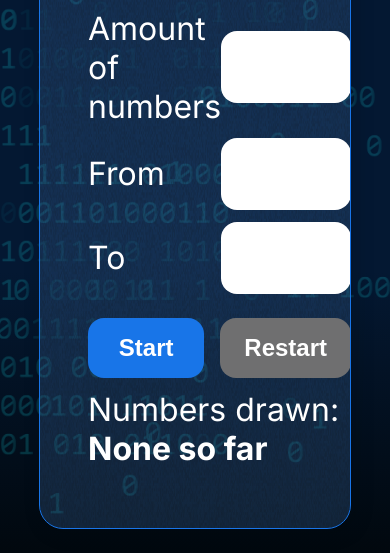
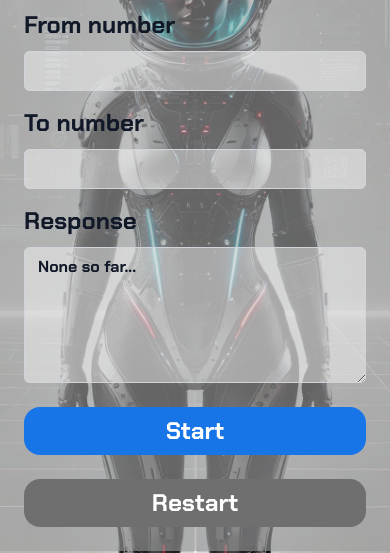
Before and after one commit to rodrigofentanes/random-number-picker, a plain HTML site: page index.html in a window 390 px wide. Shown: the part 291-844 px from the top of the page. Drawn offline with nearby package versions, Linux system fonts and the light colour scheme.

Commit message:
refactoring project for responsive design

```diff
--- a/app.js
+++ b/app.js
@@ -40,7 +40,7 @@ function restart() {
   clearInputValue('id', 'toNumber');
   document.getElementById('btn-start').className = 'container__botao';
   document.getElementById('btn-restart').className = 'container__botao-desabilitado';
-  setHtmlContent('id', 'numbersDrawn', 'None so far');
+  setHtmlContent('id', 'numbersDrawn', 'None so far...');
   listCurrentlyDrawnNumbers = [];
   listPreviouslyDrawnNumbers = [];
 }
--- a/index.html
+++ b/index.html
@@ -8,45 +8,119 @@
   <link rel="preconnect" href="https://fonts.gstatic.com" crossorigin>
   <link href="https://fonts.googleapis.com/css2?family=Chakra+Petch:wght@700&family=Inter:wght@400;700&display=swap" rel="stylesheet">
   <link rel="stylesheet" href="style.css">
+
+  <!-- Latest compiled and minified CSS -->
+  <link href="https://cdnjs.cloudflare.com/ajax/libs/tailwindcss/2.0.2/tailwind.min.css" rel="stylesheet">
+
+  <!-- Latest compiled JavaScript -->
+  <script src="https://cdn.tailwindcss.com"></script>
+
   <title>Sorteador de números</title>
 </head>
 
-<body>
-    <div class="container">
-        <div class="container__conteudo">
-            <div class="container__informacoes">
-                <div class="container__texto">
-                    <h1>Random Number<span class="container__texto-azul"> Picker</span></h1>
+<body class="bg-[url('./img/ia0-bg-img.png')] h-screen bg-cover bg-center bg-no-repeat" style="background-color: rgba(0, 0, 0, 0.274); font-family: 'Chakra Petch';">
+  <div class="isolate px-6 py-6 lg:px-8 " style="position: absolute; position-area: center; background-color: rgba(158, 158, 158, 0.603);">
 
-                    <div class="container__campo">
-                        <label class="texto__paragrafo">Amount of numbers</label>
-                        <input class="container__input" id="amountOfNumbers" type="number" min="1">
-                    </div>
-
-                    <div class="container__campo">
-                        <label class="texto__paragrafo">From</label>
-                        <input class="container__input" id="fromNumber" type="number" min="0">
-                    </div>
-
-                    <div class="container__campo">
-                        <label class="texto__paragrafo">To</label>
-                        <input class="container__input" id="toNumber" type="number" min="0">
+    <div class="absolute inset-x-0 top-[-10rem] -z-10 transform-gpu overflow-hidden blur-3xl sm:top-[-20rem]" aria-hidden="true">
+      <div
+        class="relative left-1/2 -z-10 aspect-[1155/678] w-[36.125rem] max-w-none -translate-x-1/2 rotate-[30deg] bg-gradient-to-tr from-[#ff80b5] to-[#9089fc] opacity-30 sm:left-[calc(50%-40rem)] sm:w-[72.1875rem]"
+        style="clip-path: polygon(74.1% 44.1%, 100% 61.6%, 97.5% 26.9%, 85.5% 0.1%, 80.7% 2%, 72.5% 32.5%, 60.2% 62.4%, 52.4% 68.1%, 47.5% 58.3%, 45.2% 34.5%, 27.5% 76.7%, 0.1% 64.9%, 17.9% 100%, 27.6% 76.8%, 76.1% 97.7%, 74.1% 44.1%)">
       </div>
     </div>
 
-                <div class="chute container__botoes">
-                    <button onclick="start()" id="btn-start" class="container__botao">Start</button>
-                    <button onclick="restart()" id="btn-restart" class="container__botao-desabilitado">Restart</button>
+    <div class="mx-auto max-w-2xl text-center">
+      <h2 class="text-balance text-5xl font-semibold tracking-tight text-black sm:text-6xl pb-4">
+        Random Number Picker
+      </h2>
     </div>
 
-                <div class="container__texto" id="resultado">
-                    <label class="texto__paragrafo">Numbers drawn:
-                        <b id="numbersDrawn">None so far</b>
+    <div class="mx-auto mt-16 max-w-xl sm:mt-20 text-black">
+      <div class="grid grid-cols-1 gap-x-8 gap-y-4 sm:grid-cols-2">
+
+        <div class="sm:col-span-2">
+          <label for="amountOfNumbers" class="block text-2xl font-semibold text-gray-900">
+            Amount of numbers
           </label>
+          <div class="mt-2.5">
+            <input
+              type="number"
+              name="amountOfNumbers"
+              id="amountOfNumbers"
+              class="block w-full rounded-md px-3.5 py-2 text-base text-gray-900 outline outline-1 -outline-offset-1 outline-gray-300 placeholder:text-gray-400 focus:outline focus:outline-2 focus:-outline-offset-2 focus:outline-indigo-600"
+              style="background-color: rgba(255, 255, 255, 0.43);"
+              min="0"
+            >
           </div>
         </div>
 
-            <img src="./img/ia.png" alt="Uma pessoa com capacete de astronauta" class="container__imagem-pessoa" />
+        <div class="sm:col-span-2">
+          <label for="fromNumber" class="block text-2xl font-semibold text-gray-900">
+            From number
+          </label>
+          <div class="mt-2.5">
+            <input
+              type="number"
+              name="fromNumber"
+              id="fromNumber"
+              class="block w-full rounded-md px-3.5 py-2 text-base text-gray-900 outline outline-1 -outline-offset-1 outline-gray-300 placeholder:text-gray-400 focus:outline focus:outline-2 focus:-outline-offset-2 focus:outline-indigo-600"
+              style="background-color: rgba(255, 255, 255, 0.43);"
+              min="0"
+            >
+          </div>
+        </div>
+
+        <div class="sm:col-span-2">
+          <label for="toNumber" class="block text-2xl font-semibold text-gray-900">
+            To number
+          </label>
+          <div class="mt-2.5">
+            <input
+              type="number"
+              name="toNumber"
+              id="toNumber"
+              class="block w-full rounded-md px-3.5 py-2 text-base text-gray-900 outline outline-1 -outline-offset-1 outline-gray-300 placeholder:text-gray-400 focus:outline focus:outline-2 focus:-outline-offset-2 focus:outline-indigo-600"
+              style="background-color: rgba(255, 255, 255, 0.43);"
+              min="0"
+            >
+          </div>
+        </div>
+
+        <div class="sm:col-span-2">
+          <label for="response" class="block text-2xl font-semibold text-gray-900">Response</label>
+          <div class="mt-2.5">
+            <textarea
+              name="response"
+              id="numbersDrawn"
+              rows="5"
+              class="block w-full rounded-md bg-white px-3.5 py-2 text-base text-gray-900 outline outline-1 -outline-offset-1 outline-gray-300 placeholder:text-gray-400 focus:outline focus:outline-2 focus:-outline-offset-2 focus:outline-indigo-600"
+              style="background-color: rgba(255, 255, 255, 0.43);"
+            >None so far...
+            </textarea>
+          </div>
+        </div>
+
+      </div>
+
+      <div class="mt-6">
+        <button
+          onclick="start()"
+          id="btn-start"
+          class="container__botao"
+        >
+          Start
+        </button>
+      </div>
+
+      <div class="mt-6">
+        <button
+          onclick="restart()"
+          id="btn-restart"
+          class="container__botao-desabilitado"
+        >
+          Restart
+        </button>
+      </div>
+
     </div>
   </div>
 
--- a/style.css
+++ b/style.css
@@ -6,7 +6,7 @@
 }
 
 body {
-    background: linear-gradient(#1354A5 0%, #041832 33.33%, #041832 66.67%, #01080E 100%);
+    background: './img/ia.png';
     height: 100vh;
     display: flex;
     align-items: center;
@@ -65,7 +65,7 @@ body::before {
 }
 
 .container__campo {
-    display: flex;
+    display: grid;
     align-items: center;
     justify-content: space-between;
     margin-bottom: 12px;
@@ -93,7 +93,7 @@ body::before {
 .container__botao {
     border-radius: 16px;
     background: #1875E8;
-    padding: 16px 24px;
+    padding: 6px;
     font-size: 24px;
     width: 100%;
     font-weight: 700;
@@ -104,7 +104,7 @@ body::before {
 .container__botao-desabilitado {
     border-radius: 16px;
     background: #6f6f70;
-    padding: 16px 24px;
+    padding: 6px;
     font-size: 24px;
     width: 100%;
     font-weight: 700;
@@ -137,11 +137,6 @@ h1 {
     margin-top: 2rem;
 }
 
-/* button:disabled {
-    background-color: gray;
-    pointer-events: none;
-} */
-
 @media screen and (max-width: 1250px) {
     .container__imagem-pessoa {
         display: none;
```
Also changed, not shown: img/Ruido.png (deleted), img/code.png (deleted), img/ia.png (deleted), img/ia0-bg-img.png (added). Lines whose indentation alone changed are shown as unchanged.
